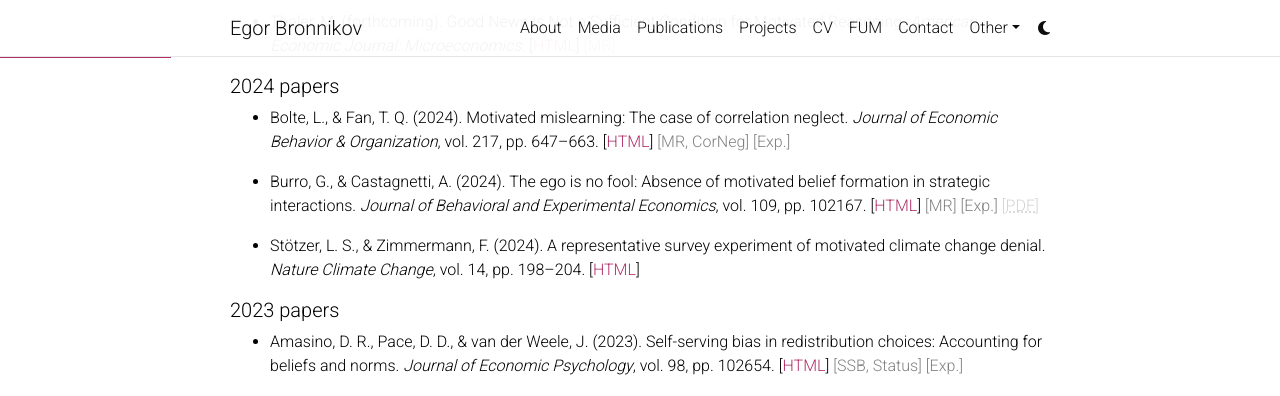
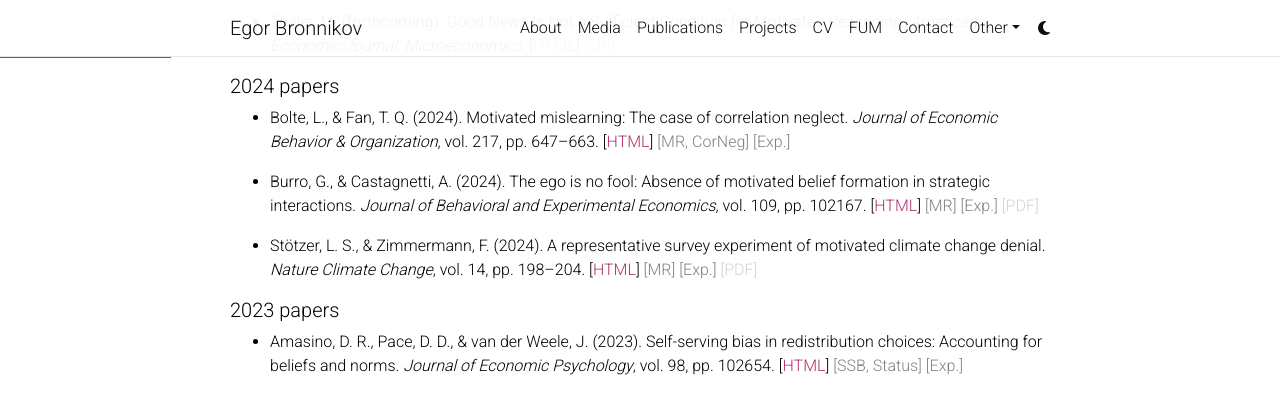
Before and after one commit to egorbronnikov/egorbronnikov.github.io, a Jekyll site: the page built from _pages/motivatedreasoning.md, in a window 1280 px wide and 900 px high, scrolled down 826 px. Shown: the top 396 px of the window. Built offline with Jekyll 4.4.1, drawn with Linux system fonts in a browser that asks for light colours; comment, search, counter and statistics services are not loaded; a style sheet for code colours, icons or effects is not loaded; some of the changed text lies outside the part shown.

Commit message:
Update motivatedreasoning.md

```diff
--- a/_pages/motivatedreasoning.md
+++ b/_pages/motivatedreasoning.md
@@ -39,12 +39,9 @@
 
   - Bolte, L., & Fan, T. Q. (2024). Motivated mislearning: The case of correlation neglect. _Journal of Economic Behavior & Organization_, vol. 217, pp. 647--663. [[HTML](https://www.sciencedirect.com/science/article/abs/pii/S0167268123004249)] <span style="color:gray">[MR, CorNeg]</span> <span style="color:gray">[Exp.]</span>
 
-  - Burro, G., & Castagnetti, A. (2024). The ego is no fool: Absence of motivated belief formation in strategic interactions. _Journal of Behavioral and Experimental Economics_, vol. 109, pp. 102167. [[HTML](https://www.sciencedirect.com/science/article/pii/S2214804324000077)]  <span style="color:gray">[MR]</span> <span style="color:gray">[Exp.]</span> <a href="https://www.sciencedirect.com/science/article/pii/S2214804324000077" style="color: lightgray; text-decoration: underline;text-decoration-style: dotted;">[PDF]</a>
+  - Burro, G., & Castagnetti, A. (2024). The ego is no fool: Absence of motivated belief formation in strategic interactions. _Journal of Behavioral and Experimental Economics_, vol. 109, pp. 102167. [[HTML](https://www.sciencedirect.com/science/article/pii/S2214804324000077)]  <span style="color:gray">[MR]</span> <span style="color:gray">[Exp.]</span> <a href="https://egorbronnikov.github.io/assets/MB/Burro%20%26%20Castagnetti%20(2024%2C%20JEBO).pdf" style="color: lightgray;">[PDF]</a>
 
-  - Stötzer, L. S., & Zimmermann, F. (2024). A representative survey experiment of motivated climate change denial. _Nature Climate Change_, vol. 14, pp. 198--204. [[HTML](https://www.nature.com/articles/s41558-023-01910-2)]
-
-
-
+  - Stötzer, L. S., & Zimmermann, F. (2024). A representative survey experiment of motivated climate change denial. _Nature Climate Change_, vol. 14, pp. 198--204. [[HTML](https://www.nature.com/articles/s41558-023-01910-2)]  <span style="color:gray">[MR]</span> <span style="color:gray">[Exp.]</span>  <a href="https://egorbronnikov.github.io/assets/MB/Stötzer%20%26%20Zimmermann%20(2024%2C%20NatHumBeh).pdf" style="color: lightgray;">[PDF]</a>
 
 
 ##### 2023 papers
@@ -136,7 +133,9 @@
 
   - Saucet, C., & Villeval, M. C. (2019). Motivated memory in dictator games. _Games and Economic Behavior_, vol. 117, pp. 250--275. [[HTML](https://www.sciencedirect.com/science/article/abs/pii/S0899825619300879)]
 
-  - Schwardmann, P., & Van der Weele, J. (2019). Deception and self-deception. _Nature Human Behaviour_, vol. 3, no. 10, pp.  1055--1061. [[HTML](https://www.nature.com/articles/s41562-019-0666-7)] [[PDF](https://egorbronnikov.github.io/assets/MB/Schwardmann%20%26%20Van%20der%20Weele%20(2019%2C%20NatHumBeh).pdf)]
+  - Schwardmann, P., & Van der Weele, J. (2019). Deception and self-deception. _Nature Human Behaviour_, vol. 3, no. 10, pp.  1055--1061. [[HTML](https://www.nature.com/articles/s41562-019-0666-7)]   <span style="color:gray">[MR]</span> <span style="color:gray">[Exp.]</span>  <a href="https://egorbronnikov.github.io/assets/MB/Schwardmann%20%26%20Van%20der%20Weele%20(2019%2C%20NatHumBeh).pdf" style="color: lightgray;">[PDF]</a>
+
+
 
   - Stone, D. F. (2019). “Unmotivated bias” and partisan hostility: Empirical evidence. _Journal of Behavioral and Experimental Economics_, vol. 79, pp. 12--26. [[HTML](https://www.sciencedirect.com/science/article/pii/S221480431830418X)]  [[PDF](https://egorbronnikov.github.io/assets/MB/Stone%20(2019%2C%20JBEE).pdf)]
 
```
